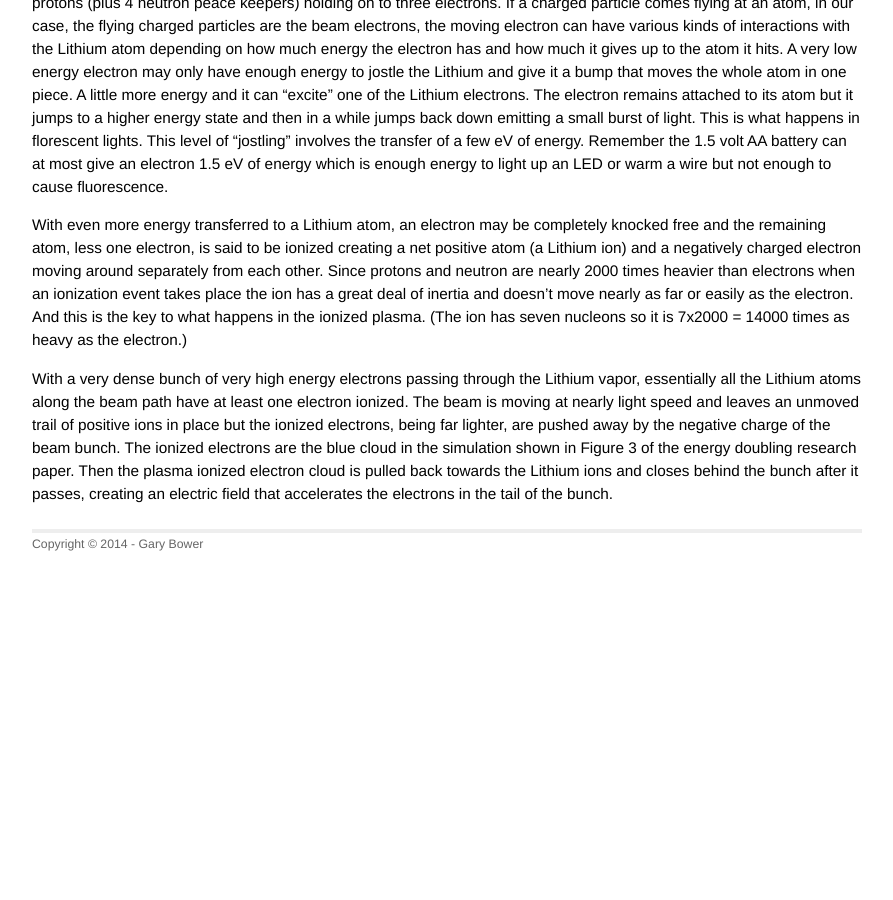
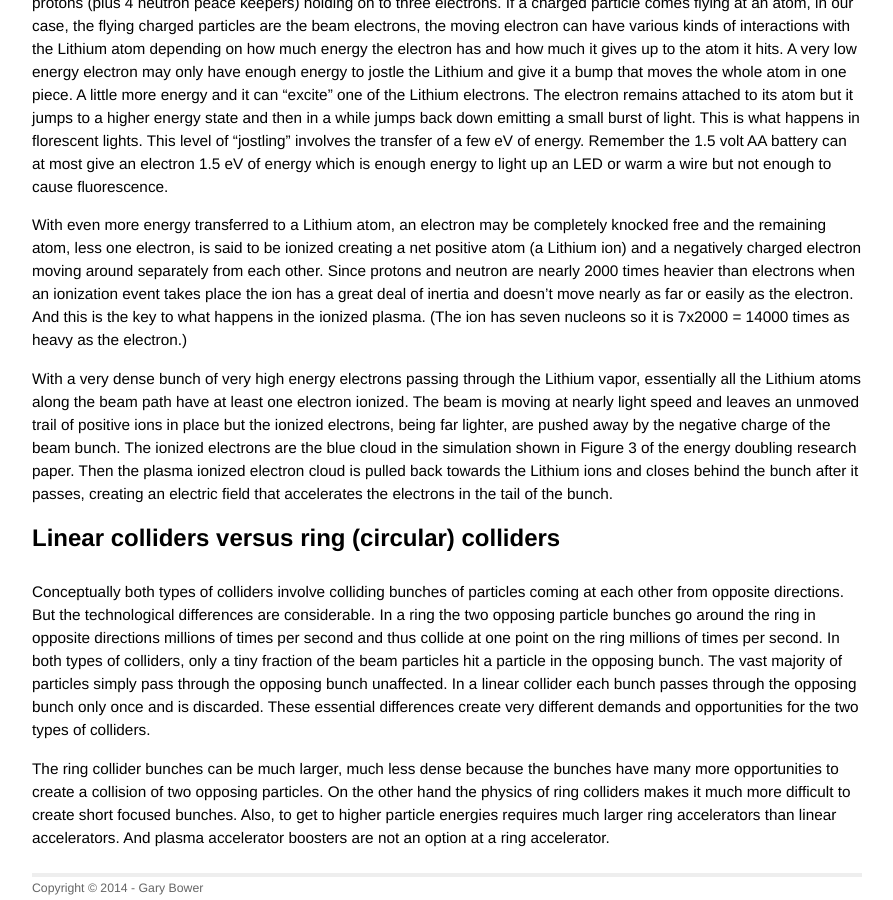
Before and after one commit to grbfacet/facet, a Jekyll site: the page built from beam-acceleration-tutorial.md, in a window 1280 px wide and 900 px high, scrolled down 4543 px. Shown: the whole window, without its empty margins (193-1086 px from the left). Built offline with Jekyll 4.4.1, drawn with Linux system fonts in a browser that asks for light colours; before the commit the page ends 5099 px from its top, so only the background shows below that.

Commit message:
Update beam-acceleration-tutorial.md

```diff
--- a/beam-acceleration-tutorial.md
+++ b/beam-acceleration-tutorial.md
@@ -144,3 +144,10 @@ The simplest atom is hydrogen with a lone proton holding on to a lone electron.
 With even more energy transferred to a Lithium atom, an electron may be completely knocked free and the remaining atom, less one electron, is said to be ionized creating a net positive atom (a Lithium ion) and a negatively charged electron moving around separately from each other. Since protons and neutron are nearly 2000 times heavier than electrons when an ionization event takes place the ion has a great deal of inertia and doesn’t move nearly as far or easily as the electron. And this is the key to what happens in the ionized plasma. (The ion has seven nucleons so it is 7x2000 = 14000 times as heavy as the electron.)
 
 With a very dense bunch of very high energy electrons passing through the Lithium vapor, essentially all the Lithium atoms along the beam path have at least one electron ionized. The beam is moving at nearly light speed and leaves an unmoved trail of positive ions in place but the ionized electrons, being far lighter, are pushed away by the negative charge of the beam bunch. The ionized electrons are the blue cloud in the simulation shown in Figure 3 of the energy doubling research paper. Then the plasma ionized electron cloud is pulled back towards the Lithium ions and closes behind the bunch after it passes, creating an electric field that accelerates the electrons in the tail of the bunch.
+
+
+# Linear colliders versus ring (circular) colliders
+
+Conceptually both types of colliders involve colliding bunches of particles coming at each other from opposite directions. But the technological differences are considerable. In a ring the two opposing particle bunches go around the ring in opposite directions millions of times per second and thus collide at one point on the ring millions of times per second. In both types of colliders, only a tiny fraction of the beam particles hit a particle in the opposing bunch. The vast majority of particles simply pass through the opposing bunch unaffected. In a linear collider each bunch passes through the opposing bunch only once and is discarded. These essential differences create very different demands and opportunities for the two types of colliders.
+
+The ring collider bunches can be much larger, much less dense because the bunches have many more opportunities to create a collision of two opposing particles. On the other hand the physics of ring colliders makes it much more difficult to create short focused bunches. Also, to get to higher particle energies requires much larger ring accelerators than linear accelerators. And plasma accelerator boosters are not an option at a ring accelerator.
```
